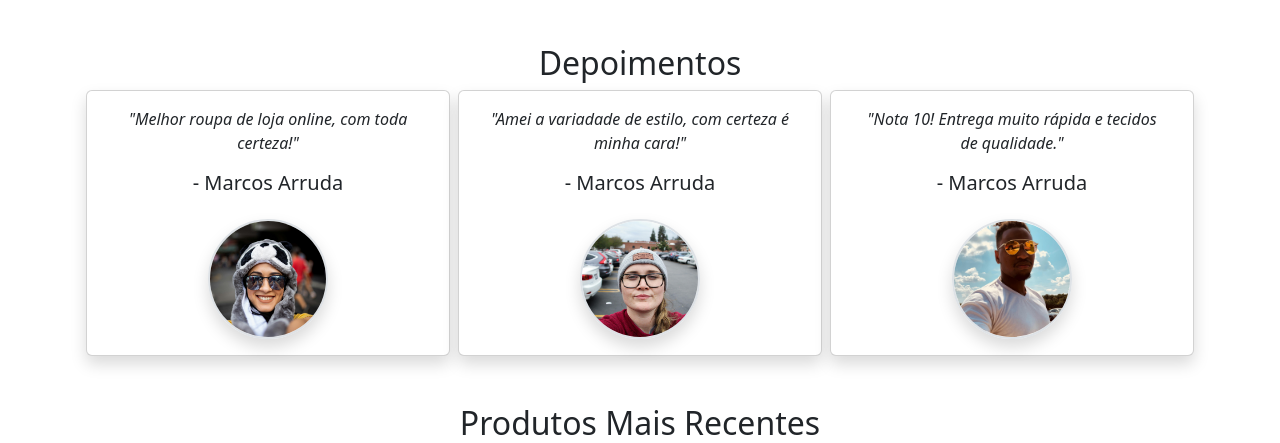
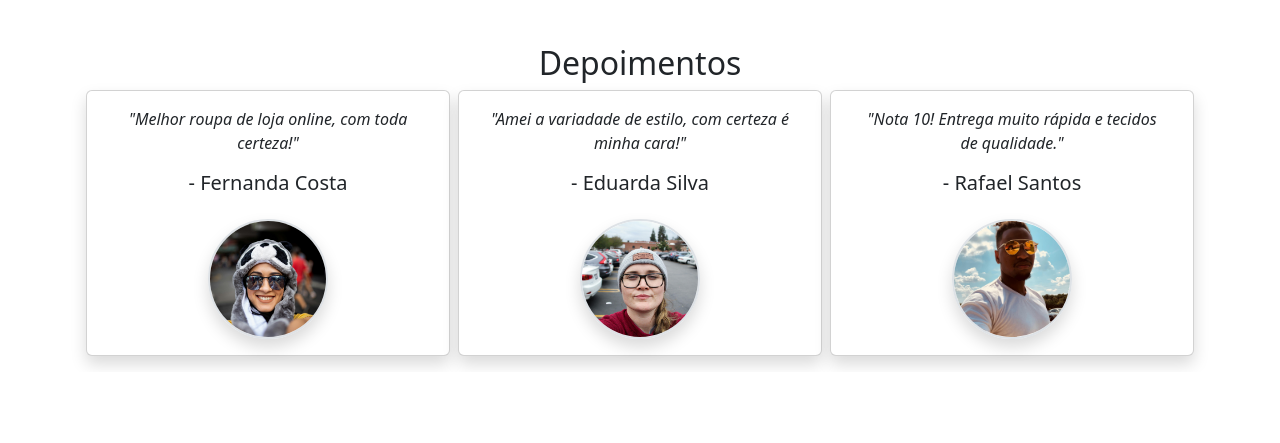
Before and after one commit to AfonsoDolmen/projeto-ecommerce, a Django app: template home/templates/home.html in a window 1280 px wide. Shown: the part 653-1096 px from the top of the page. After the commit the page ends 1020 px from the top, so only its background shows below. Run offline with Django 5.2, Linux system fonts and the light colour scheme; the template is opened without the code that fills it, so the values that code supplies are empty; parts of the project's set-up code (start-up, migrations or seed data) failed here and were passed over.

Commit message:
Ajustes.

```diff
--- a/home/templates/home.html
+++ b/home/templates/home.html
@@ -65,7 +65,7 @@
 
 				<div class="card-body text-center">
 					<p class="card-text fst-italic">"Melhor roupa de loja online, com toda certeza!"</p>
-					<h5 class="card-title">- Marcos Arruda</h5>
+					<h5 class="card-title">- Fernanda Costa</h5>
 				</div>
 
 				<div class="d-flex justify-content-center mb-3 client-photo-container">
@@ -80,7 +80,7 @@
 
 				<div class="card-body text-center">
 					<p class="card-text fst-italic">"Amei a variadade de estilo, com certeza é minha cara!"</p>
-					<h5 class="card-title">- Marcos Arruda</h5>
+					<h5 class="card-title">- Eduarda Silva</h5>
 				</div>
 
 				<div class="d-flex justify-content-center mb-3 client-photo-container">
@@ -95,7 +95,7 @@
 
 				<div class="card-body text-center">
 					<p class="card-text fst-italic">"Nota 10! Entrega muito rápida e tecidos de qualidade."</p>
-					<h5 class="card-title">- Marcos Arruda</h5>
+					<h5 class="card-title">- Rafael Santos</h5>
 				</div>
 
 				<div class="d-flex justify-content-center mb-3 client-photo-container">
@@ -105,18 +105,17 @@
 		</div>
 	</section>
 
+	{% if products %}
 	<section class="container mt-5 recent-products-container">
 		<div class="recent-products-header">
 			<h2 class="text-center">Produtos Mais Recentes</h2>
 		</div>
-
-		{% if products %}
 			<div class="d-flex justify-content-center w-100 p-2 recent-products-content">
 				{% for product in products %}
 					{% include "components/_product-card.html" %}
 				{% endfor %}
 			</div>
-		{% endif %}
 	</section>
+	{% endif %}
 </div>
 {% endblock %}
```
